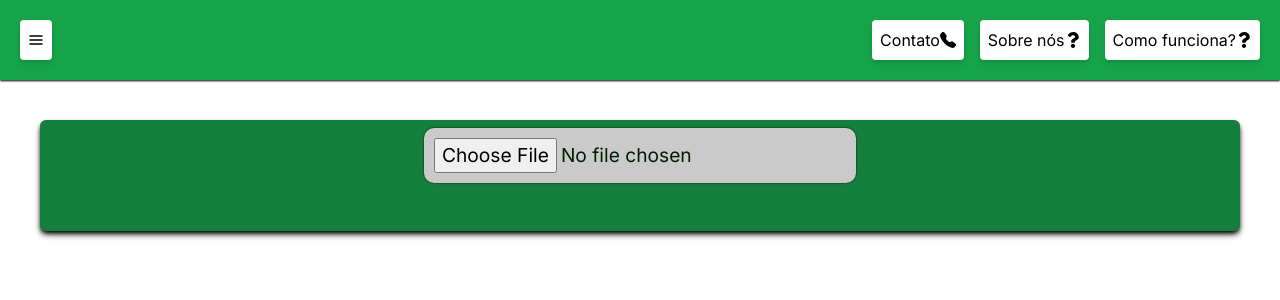
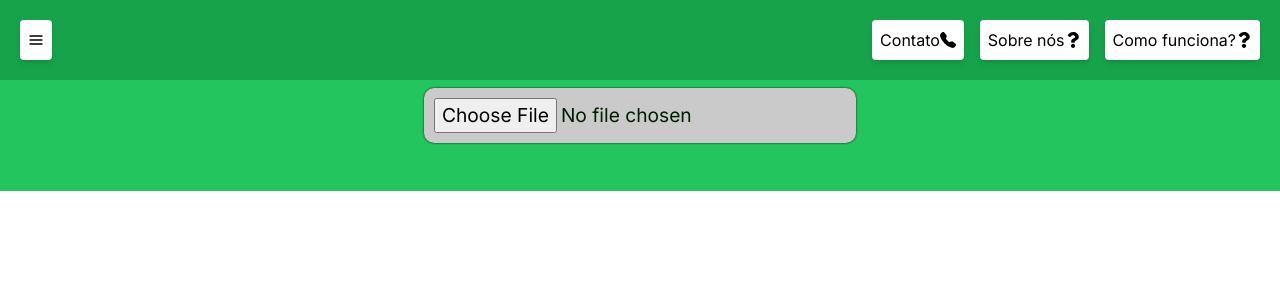
Before and after one commit to Gabriel-Schiestl/Agroscope, a Next.js app in the folder packages/frontend/: page / in a window 1280 px wide. Shown: the top 300 px of the page. Built offline with nearby package versions, Linux system fonts and the light colour scheme.

Commit message:
Alterações de Layout

```diff
--- a/packages/frontend/src/app/components/InputQuad.tsx
+++ b/packages/frontend/src/app/components/InputQuad.tsx
@@ -15,7 +15,7 @@ const InputQuad = ({ children }: InputQuadProps) => {
 
   return (
 
-    <div className="bg-green-700 rounded-md p-2 flex flex-col justify-right m-10 shadow-md shadow-black ">
+    <div className="bg-green-500 rounded-md p-2 flex flex-col justify-start m-10 shadow-md shadow-black ">
 
       {children}
 
--- a/packages/frontend/src/app/page.tsx
+++ b/packages/frontend/src/app/page.tsx
@@ -21,27 +21,27 @@ export default function Home() {
   };
 
   return (
-    <body>
+    <div>
       <Navbar />
 
-      <InputQuad>
-        <div className="flex justify-center mb-10">
+      <div className='p-2 bg-green-500'>
+      <div className="flex justify-center mb-10">
           <input type="file" accept="image/*" onChange={onChange} />
         </div>
         <div className="flex justify-center">
           {url && (
             <div className="flex items-center p-3 bg-white text-black rounded shadow-md">
-              <Image src={url} alt="Teste" width={500} height={500} style={{ objectFit: "cover" }} />
+              <Image src={url} alt="Imagem para Analise" width={500} height={500} style={{ objectFit: "cover" }} />
             </div>
 
           )}
         </div>
-      </InputQuad>
+      </div>
 
       {/* Menu Button with Icon */}
       <div className="flex justify-center mt-10">
 
       </div>
-    </body>
+    </div>
   );
 }
```
